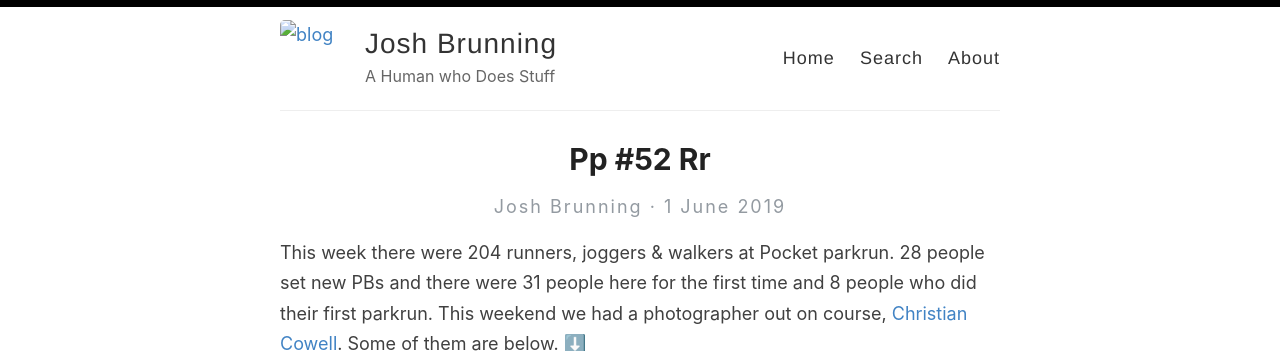
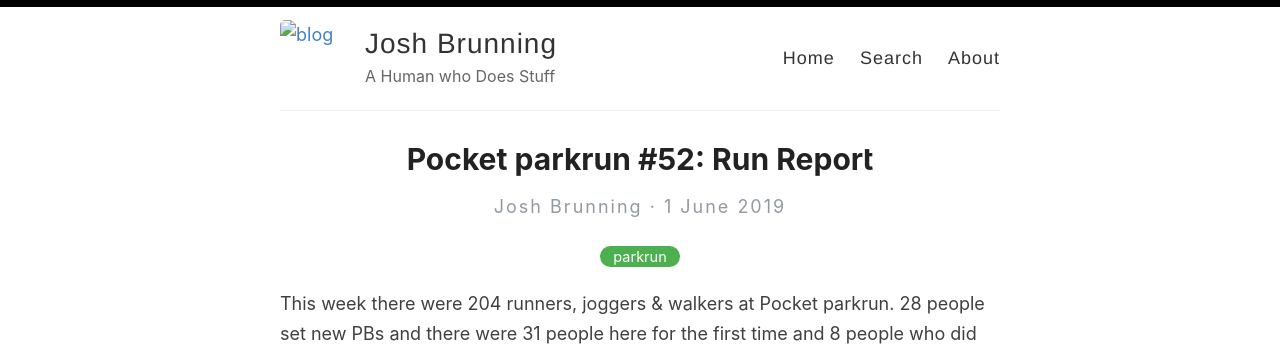
Before and after one commit to josh-justjosh/blog, a Jekyll site: the page built from _posts/2019/06/2019-06-01-Pp-#52-RR.md, in a window 1280 px wide and 900 px high, cut to the strip 0-351 px from the top of the window. Built offline with Jekyll 4.4.1, drawn with Linux system fonts in a browser that asks for light colours; our own code applies the rules of GitHub Pages for plain Markdown files.

Commit message:
Update 2019-06-01-Pp-#52-RR.md

```diff
--- a/_posts/2019/06/2019-06-01-Pp-#52-RR.md
+++ b/_posts/2019/06/2019-06-01-Pp-#52-RR.md
@@ -1,3 +1,10 @@
+---
+layout: post
+title: "Pocket parkrun #52: Run Report"
+date: 2019-06-01 09:00 +0100
+categories: parkrun
+---
+
 This week there were 204 runners, joggers & walkers at Pocket parkrun. 28 people set new PBs and there were 31 people here for the first time and 8 people who did their first parkrun. This weekend we had a photographer out on course, [Christian Cowell](http://www.parkrun.org.uk/results/athleteresultshistory/?athleteNumber=5190012). Some of them are below. ⬇️
 
 ![](https://joshsblogaboutstuff.files.wordpress.com/2019/08/front-runners-1.jpg)
```
